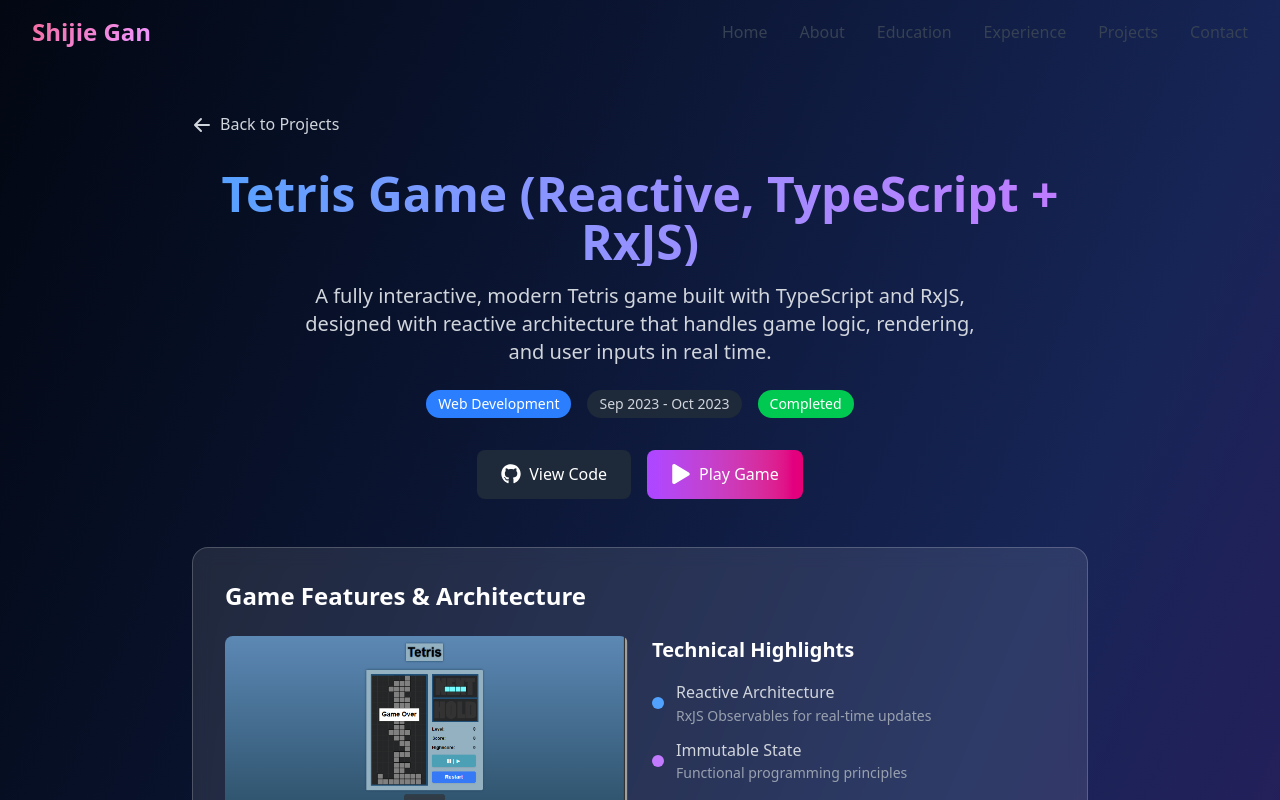
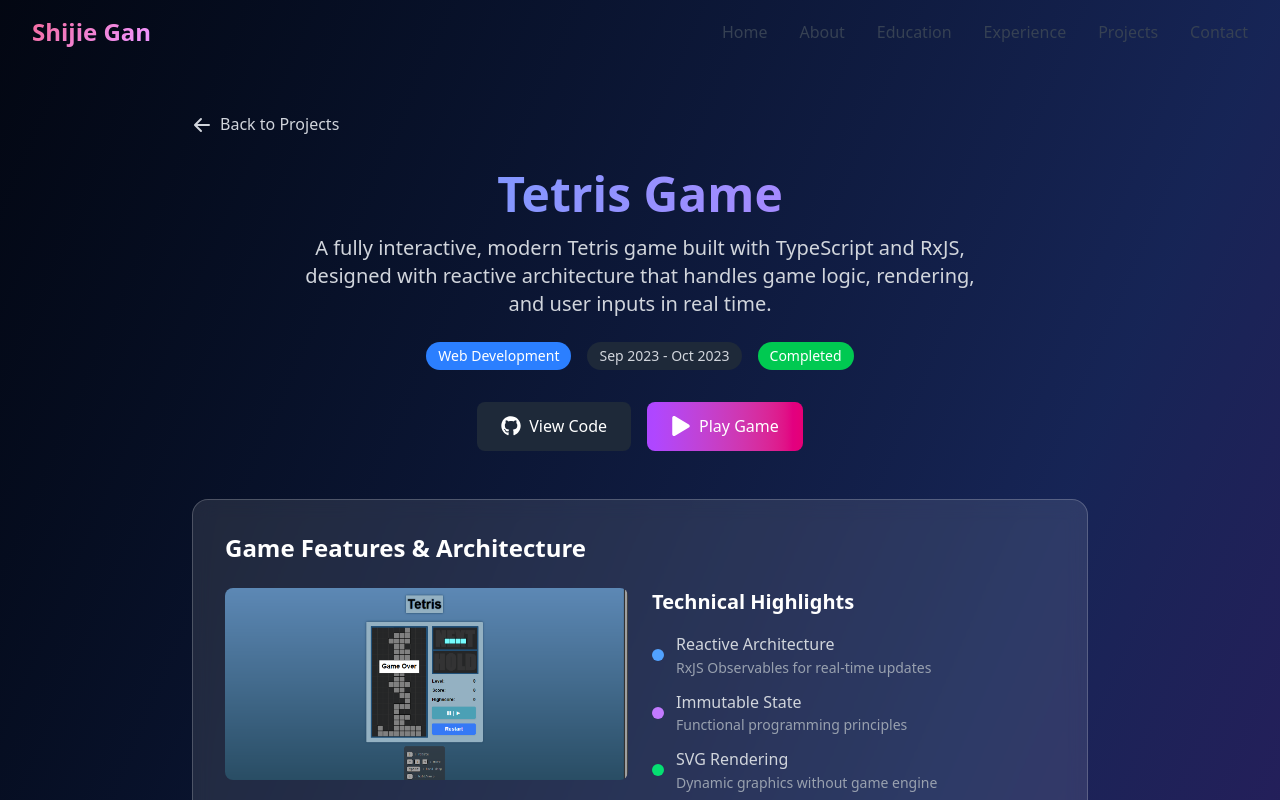
Before and after one commit to sgan0420/portfolio, a Next.js app: page /projects/tetris-game in a window 1280 px wide. Shown: the top 800 px of the page. Built offline with nearby package versions, Linux system fonts and the light colour scheme.

Commit message:
tetris game

```diff
--- a/src/app/projects/page.tsx
+++ b/src/app/projects/page.tsx
@@ -80,7 +80,7 @@
     },
     {
       id: 4,
-      title: "Tetris Game (Reactive, TypeScript + RxJS)",
+      title: "Tetris Game",
       slug: "tetris-game",
       description: "A fully interactive, modern Tetris game built with TypeScript and RxJS using reactive architecture. Features real-time game logic, SVG rendering, and immutable state management.",
       image: "/tetris.png",
--- a/src/app/projects/tetris-game/page.tsx
+++ b/src/app/projects/tetris-game/page.tsx
@@ -29,7 +29,7 @@
 
   // Project data - Tetris Game
   const project = {
-    title: "Tetris Game (Reactive, TypeScript + RxJS)",
+    title: "Tetris Game",
     description: "A fully interactive, modern Tetris game built with TypeScript and RxJS, designed with reactive architecture that handles game logic, rendering, and user inputs in real time.",
     longDescription: (
       <div>
@@ -300,7 +300,7 @@
                 <motion.button
                   whileHover={{ scale: 1.05 }}
                   whileTap={{ scale: 0.95 }}
-                  className="px-8 py-3 bg-gradient-to-r from-blue-500 to-purple-600 text-white font-semibold rounded-lg hover:shadow-lg hover:shadow-blue-500/25 transition-all duration-300"
+                  className="px-8 py-3 bg-gradient-to-r from-blue-500 to-purple-600 text-white font-semibold rounded-lg hover:shadow-lg hover:shadow-blue-500/25 transition-all duration-300 cursor-pointer"
                 >
                   Discuss Reactive Solutions
                 </motion.button>
```
